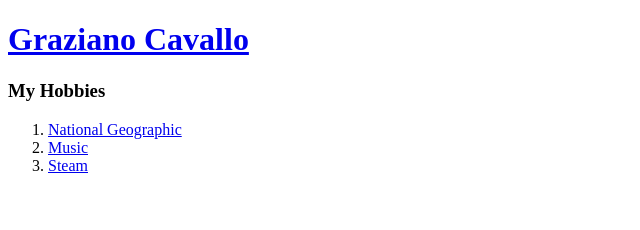
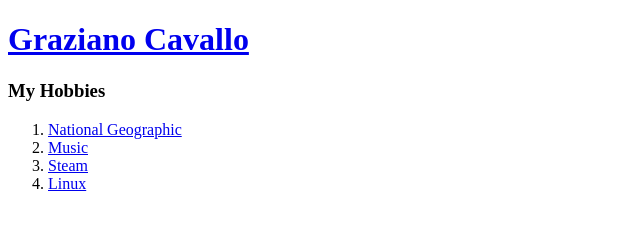
Before and after one commit to Gianoss/cv, a plain HTML site: page hobbies.html in a window 1280 px wide. Shown: the full height of the page, 0-640 px from the left. Drawn offline with Linux system fonts and the light colour scheme.

Commit message:
Update hobbies.html

```diff
--- a/hobbies.html
+++ b/hobbies.html
@@ -11,6 +11,7 @@
       <li><a href="https://www.youtube.com/c/NatGeo/">National Geographic</a></li>
       <li><a href="https://www.spotify.com/it/">Music</a></li>
       <li><a href="https://store.steampowered.com/?l=italian">Steam</a></li>
+      <li> <a href="https://www.linux.it/">Linux</a> </li>
 
     </ol>
 
```
